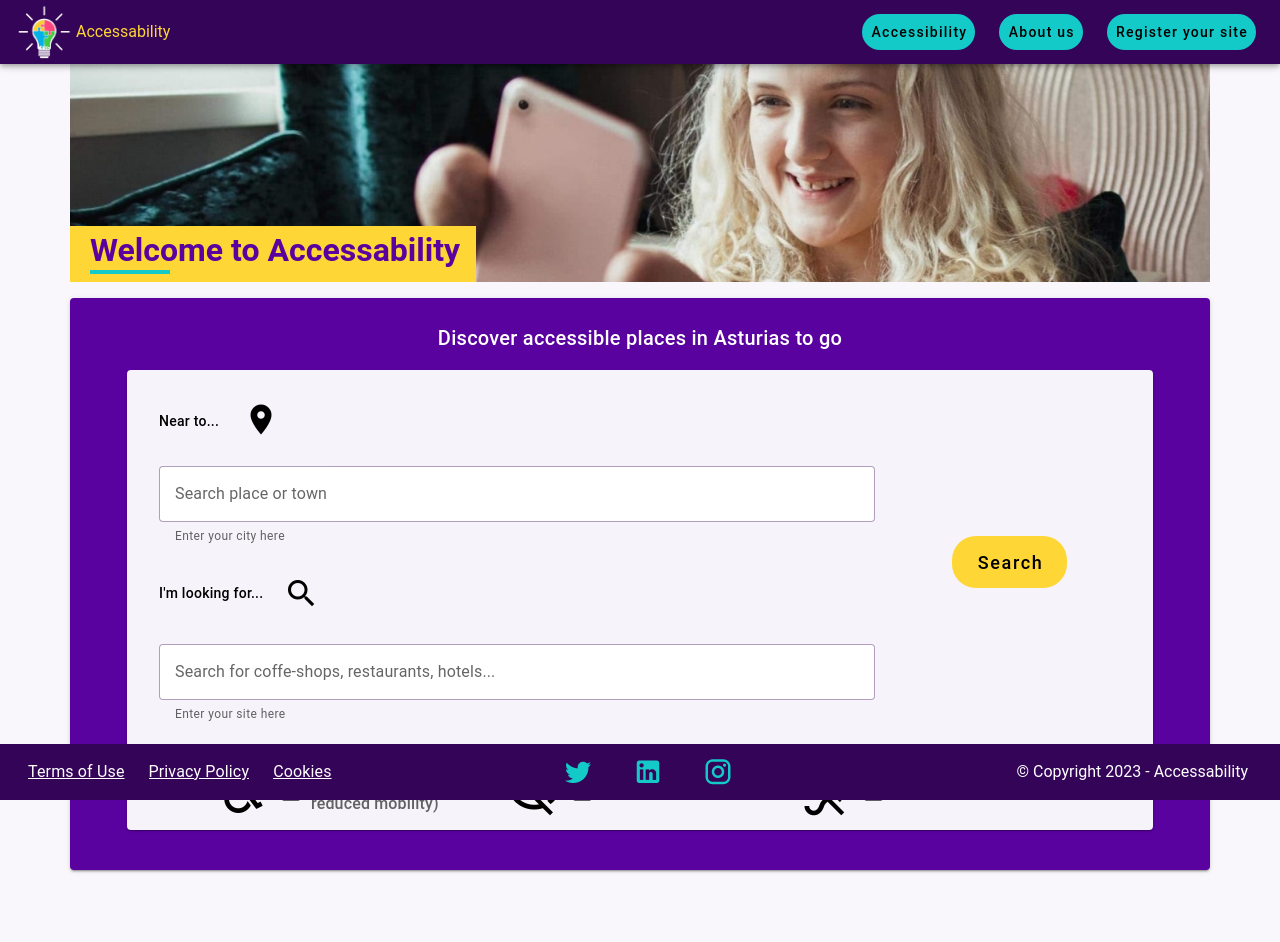
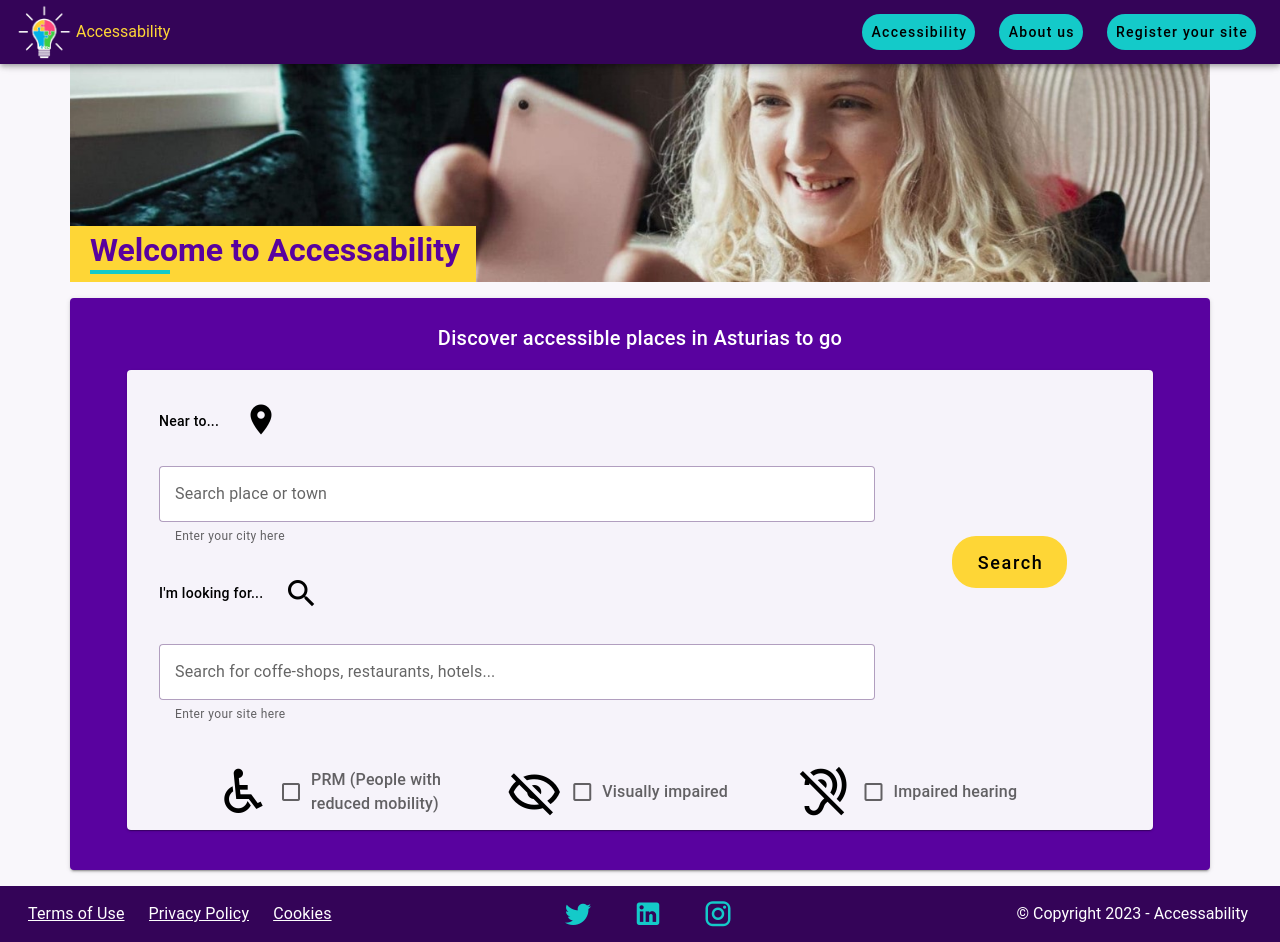
Before and after one commit to luisalvarez246/accessability, a Vue app in the folder frontend/: page / in a window 1280 px wide. Built offline with nearby package versions, Linux system fonts and the light colour scheme.

Commit message:
FooterBar: fixed the overlapping on the  <main> section

```diff
--- a/frontend/src/layouts/default/FooterBar.vue
+++ b/frontend/src/layouts/default/FooterBar.vue
@@ -1,5 +1,5 @@
 <template>
-  <v-footer app class="d-flex no-wrap" color="navbar" role="navigation">
+  <v-footer class="d-flex no-wrap" color="navbar" role="navigation">
     <v-row justify="start" no-gutters >
       <router-link
         v-for="link in links"
```
